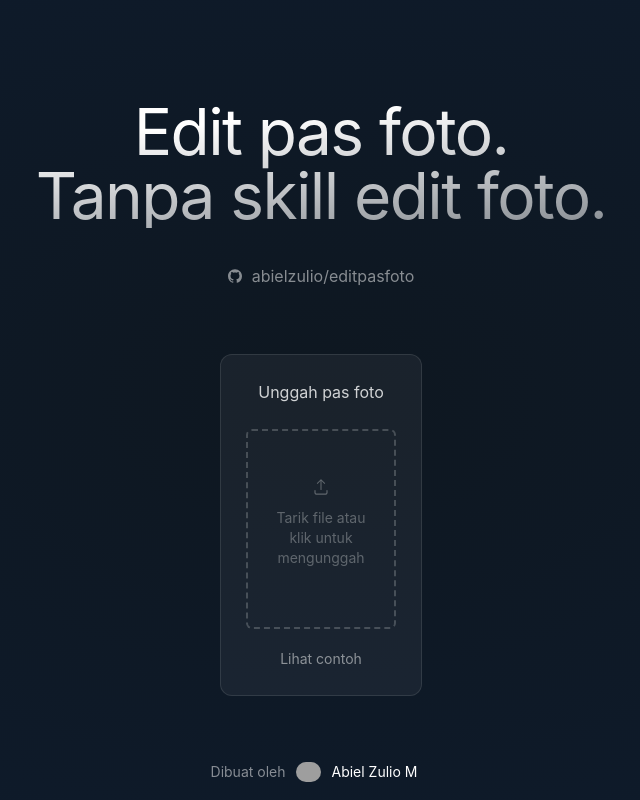
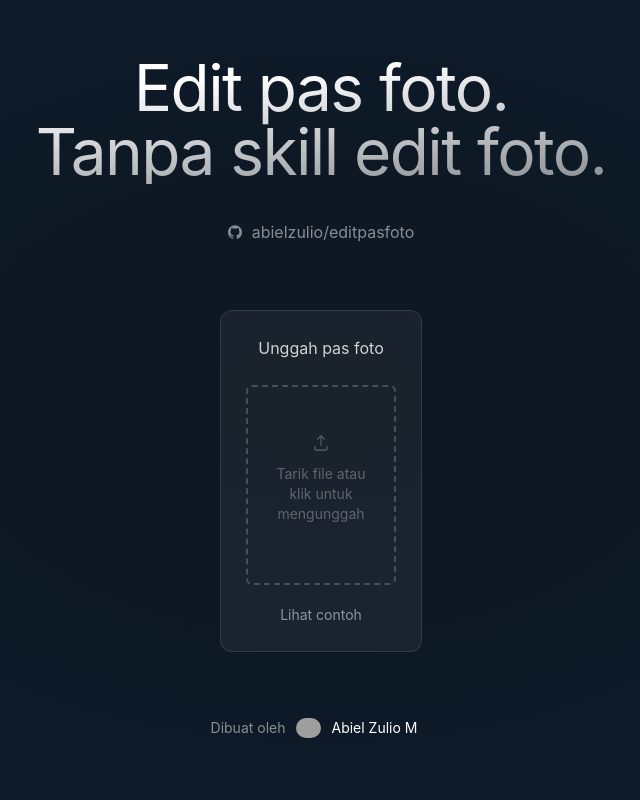
Before and after one commit to abielzulio/editpasfoto, a Next.js app: page / in a window 1280 px wide. Shown: the whole page, without its empty margins (319-959 px from the left). Built offline with nearby package versions, Linux system fonts and the light colour scheme; grey boxes are pictures that could not be loaded.

Commit message:
style: refine main view

```diff
--- a/pages/index.tsx
+++ b/pages/index.tsx
@@ -5,7 +5,7 @@ import type { NextPage } from "next"
 
 const Home: NextPage = () => {
   return (
-    <section className="min-w-screen min-h-screen md:py-[100px] py-[50px] text-center flex flex-col align-center justify-center">
+    <section className="min-w-screen min-h-screen py-[30px] text-center flex flex-col align-center justify-center">
       <Hero />
       <Dropzone />
       <Author />
```
